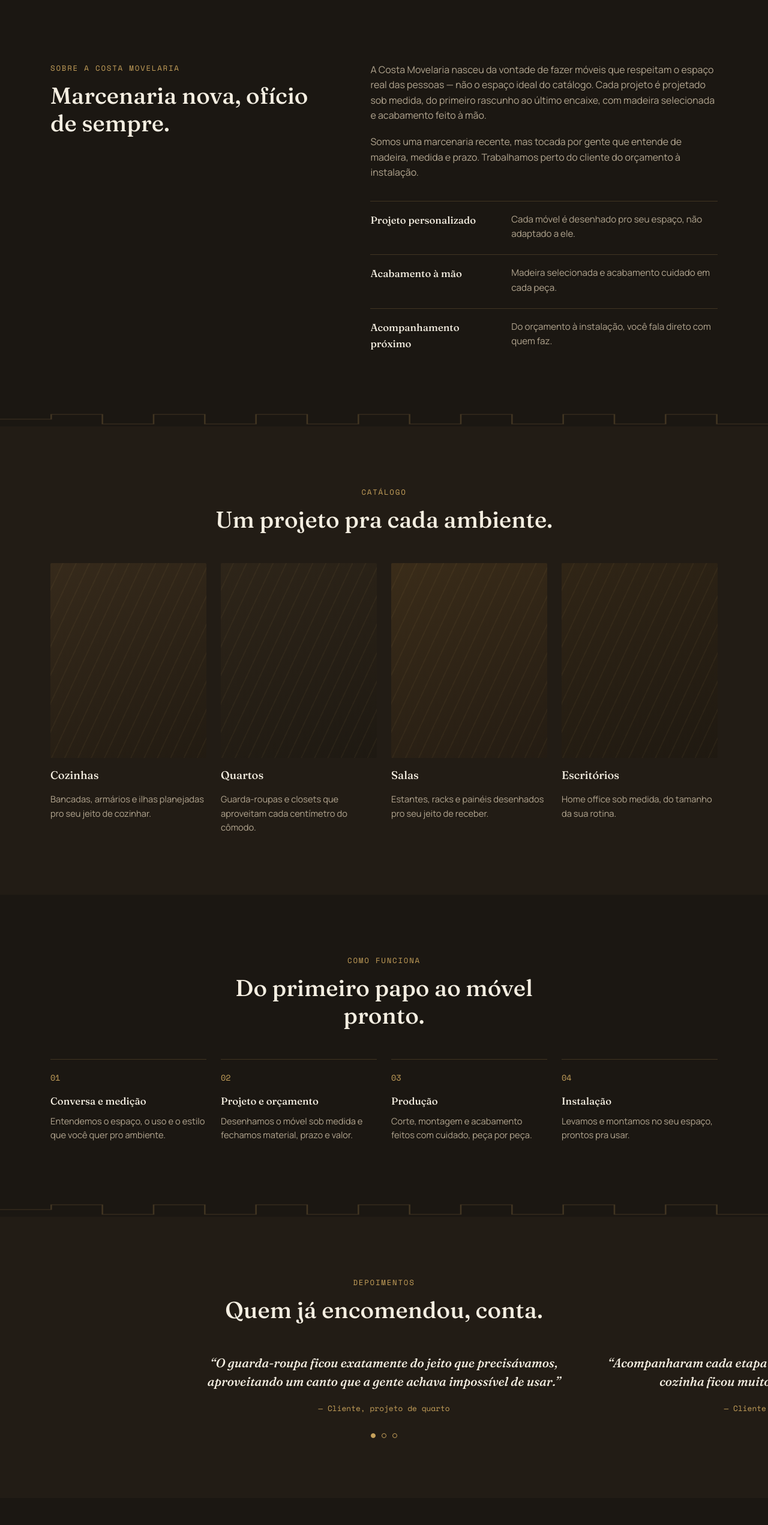
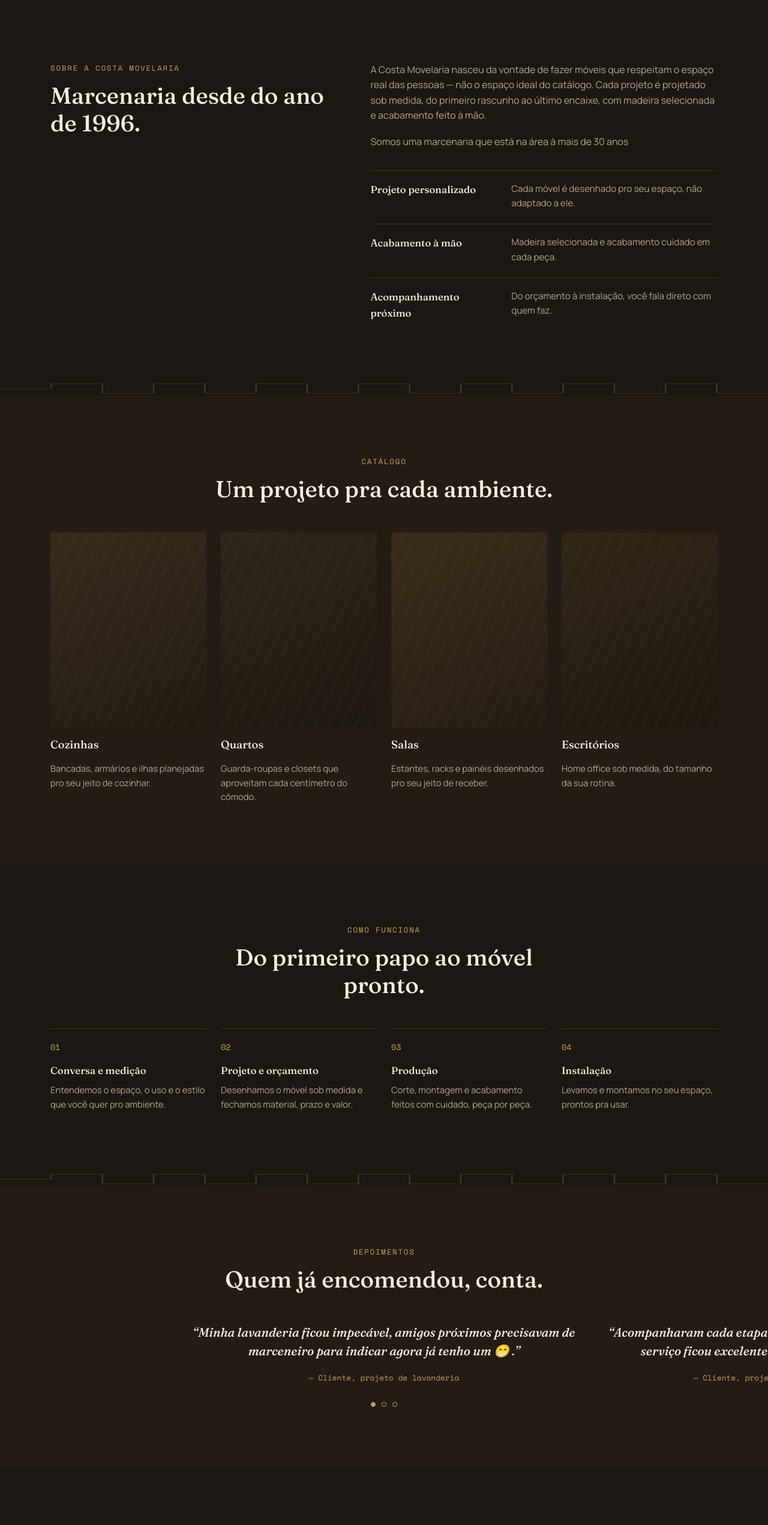
Before and after one commit to eduardoocosta/costamovelaria, a plain HTML site: page index.html in a window 1280 px wide. Shown: the part 837-3380 px from the top of the page at 60% size. Drawn offline with nearby package versions, Linux system fonts and the light colour scheme.

Commit message:
Atualizando descrição sobre a Costa Movelaria

```diff
--- a/index.html
+++ b/index.html
@@ -41,7 +41,6 @@
 
 <main>
 
-  <!-- ===== HERO ===== -->
   <section class="hero">
     <div class="wrap hero-inner">
       <p class="eyebrow" data-reveal>Marcenaria sob encomenda</p>
@@ -60,7 +59,7 @@
       </div>
     </div>
 
-    <!-- Elemento de assinatura: junta de madeira (box joint) desenhada em SVG -->
+
     <svg class="joint-signature" id="jointHero" viewBox="0 0 600 60" preserveAspectRatio="none" aria-hidden="true">
       <path class="joint-path" d="M0,30 H50 V10 H100 V50 H150 V10 H200 V50 H250 V10 H300 V50 H350 V10 H400 V50 H450 V10 H500 V50 H550 V10 H600" />
     </svg>
@@ -71,7 +70,7 @@
     <div class="wrap section-grid">
       <div class="section-head">
         <p class="eyebrow">Sobre a Costa movelaria</p>
-        <h2>Marcenaria nova, ofício de sempre.</h2>
+        <h2>Marcenaria desde do ano de 1996.</h2>
       </div>
       <div class="section-body">
         <p>
@@ -81,8 +80,7 @@
           à mão.
         </p>
         <p>
-          Somos uma marcenaria recente, mas tocada por gente que entende de madeira, medida
-          e prazo. Trabalhamos perto do cliente do orçamento à instalação.
+          Somos uma marcenaria que está na área à mais de 30 anos
         </p>
 
         <ul class="feature-list">
@@ -197,16 +195,16 @@
       <div class="testimonial-slider" id="testimonialSlider">
         <div class="testimonial-track" id="testimonialTrack">
           <blockquote class="testimonial">
-            <p>“O guarda-roupa ficou exatamente do jeito que precisávamos, aproveitando um canto que a gente achava impossível de usar.”</p>
-            <footer>— Cliente, projeto de quarto</footer>
+            <p>“Minha lavanderia ficou impecável, amigos próximos precisavam de marceneiro para indicar agora já tenho um 😁 .”</p>
+            <footer>— Cliente, projeto de lavanderia</footer>
           </blockquote>
           <blockquote class="testimonial">
-            <p>“Acompanharam cada etapa e entregaram no prazo combinado. A cozinha ficou muito acima do que eu esperava.”</p>
-            <footer>— Cliente, projeto de cozinha</footer>
+            <p>“Acompanharam cada etapa e entregaram no prazo combinado. o serviço ficou excelente melhor do que imaginavamos ”</p>
+            <footer>— Cliente, projeto de salão de cristaleira</footer>
           </blockquote>
           <blockquote class="testimonial">
-            <p>“Precisava de um home office pequeno e funcional. O resultado foi um móvel que parece ter nascido junto com a sala.”</p>
-            <footer>— Cliente, projeto de escritório</footer>
+            <p>“Minha cozinha ficou chique, o serviço deu mais vida e o espaço ficou perfeito para meus eletrodomésticos.”</p>
+            <footer>— Cliente, projeto de cozinha</footer>
           </blockquote>
         </div>
         <div class="testimonial-dots" id="testimonialDots"></div>
@@ -257,6 +255,7 @@
             <option value="sala">Sala</option>
             <option value="escritorio">Escritório</option>
             <option value="banheiro">Banheiro</option>
+            <option value="lavandeira">Lavanderia</option>
             <option value="outro">Outro</option>
           </select>
         </div>
```
Also changed, not shown: img/projeto-1.jpg (added), img/projeto-2.jpg (added), img/projeto-3.jpg (added), img/projeto-4.jpg (added), img/projeto-5.jpg (added).
